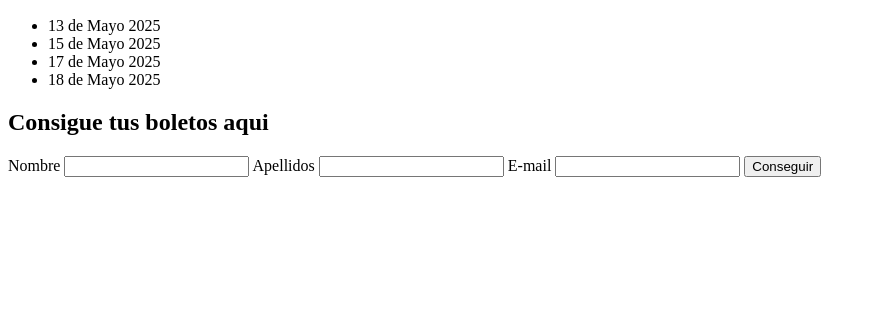
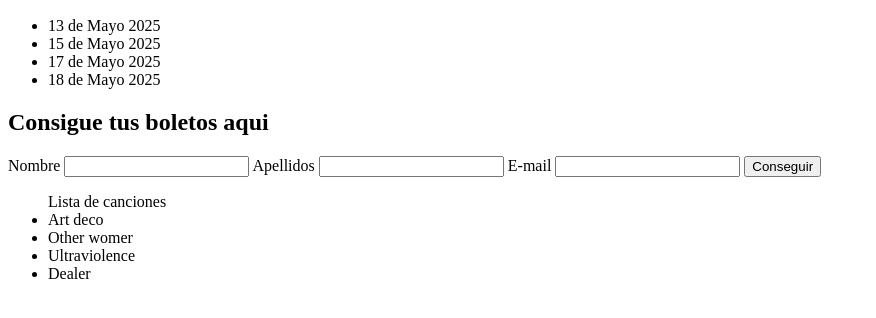
Before and after one commit to estef-su1/P-gina-web, a plain HTML site: page index.html in a window 1280 px wide. Shown: the part 434-752 px from the top of the page, without its empty margins (0-876 px from the left). Drawn offline with Linux system fonts and the light colour scheme.

Commit message:
Se puso lista de canciones

```diff
--- a/index.html
+++ b/index.html
@@ -22,6 +22,10 @@
     <label for="email">E-mail</label>
     <input type="email" name="email" id="email">
     <button type="submit">Conseguir</button>
+    <ul>Lista de canciones <li>Art deco</li>
+    <li>Other womer</li>
+    <li>Ultraviolence</li>
+    <li>Dealer</li></ul>
 </form>
 </body>
 </html>
```
Also changed, not shown: 1 other file.
